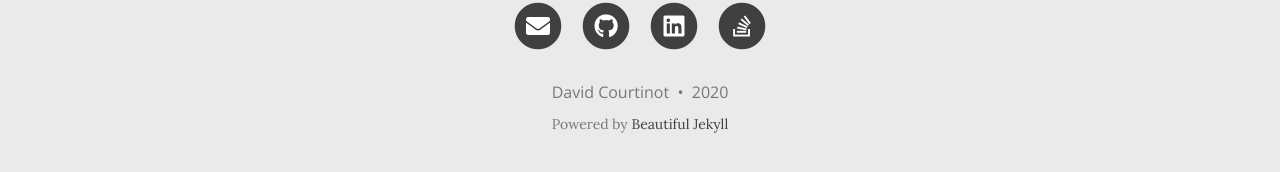
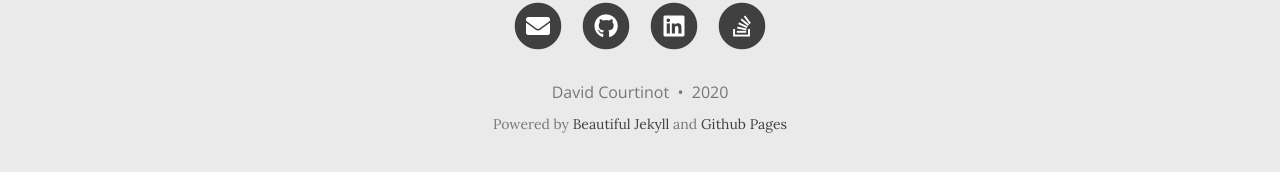
Before and after one commit to Dicee/dicee.github.io, a Jekyll site: the page built from index.html, in a window 1280 px wide and 1259 px high. Shown: the part 1074-1246 px from the top of the window. Built offline with Jekyll 4.4.1, drawn with Linux system fonts in a browser that asks for light colours; nearby versions of some CDN libraries; the list of posts is cut into pages by our own code.

Commit message:
Add reference to Github pages in the footer

```diff
--- a/_includes/footer.html
+++ b/_includes/footer.html
@@ -32,8 +32,7 @@
       {% endif%}
       </p>
       {% unless site.remove-ads %}<p class="theme-by text-muted">
-        Powered by
-        <a href="https://beautifuljekyll.com">Beautiful Jekyll</a>
+        Powered by <a href="https://beautifuljekyll.com">Beautiful Jekyll</a> and <a href="https://pages.github.com/">Github Pages</a>
       </p>{% endunless %}
       </div>
     </div>
```
